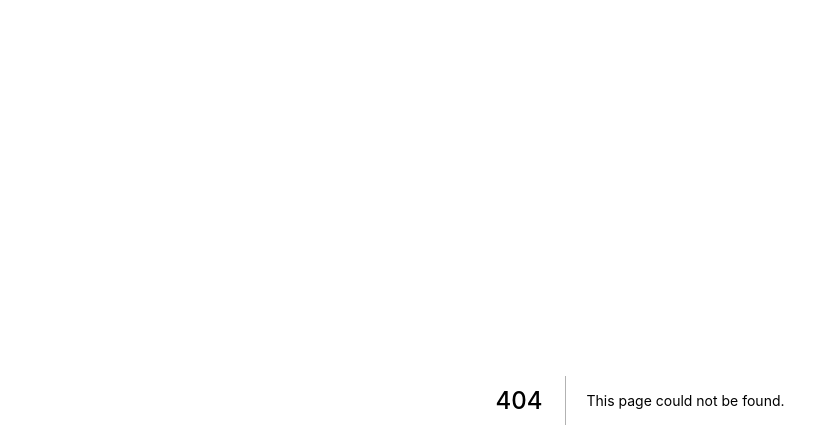
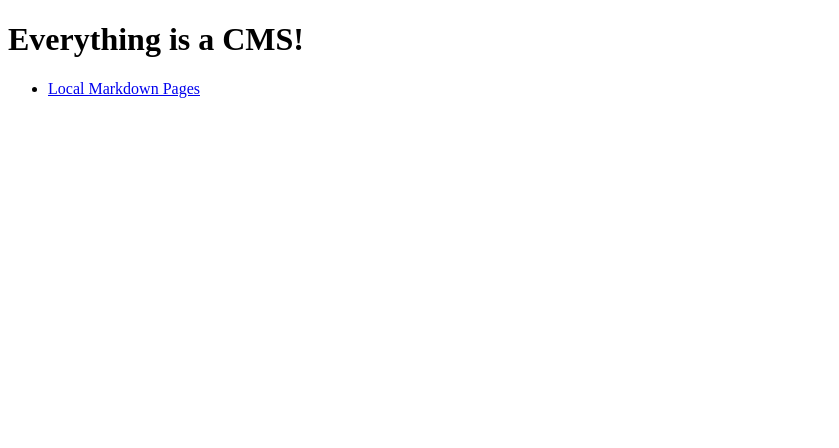
Before and after one commit to seancdavis/everything-is-a-cms, a Next.js app: page / in a window 1280 px wide. Before the commit this address had no page. Shown: the top 448 px of the page, without its empty margins (0-839 px from the left). Built offline with nearby package versions, Linux system fonts and the light colour scheme.

Commit message:
Add home page and links back

```diff
--- /dev/null
+++ b/pages/index.js
@@ -0,0 +1,12 @@
+export default function HomePage() {
+  return (
+    <>
+      <h1>Everything is a CMS!</h1>
+      <ul>
+        <li>
+          <a href="/local">Local Markdown Pages</a>
+        </li>
+      </ul>
+    </>
+  )
+}
--- a/pages/local/index.js
+++ b/pages/local/index.js
@@ -15,6 +15,7 @@ export default function Page({ pages }) {
       </Head>
 
       <div>
+        <a href="/">Home</a>
         <h1>{pageTitle}</h1>
         {pages.map((page, idx) => (
           <div key={idx}>
```
